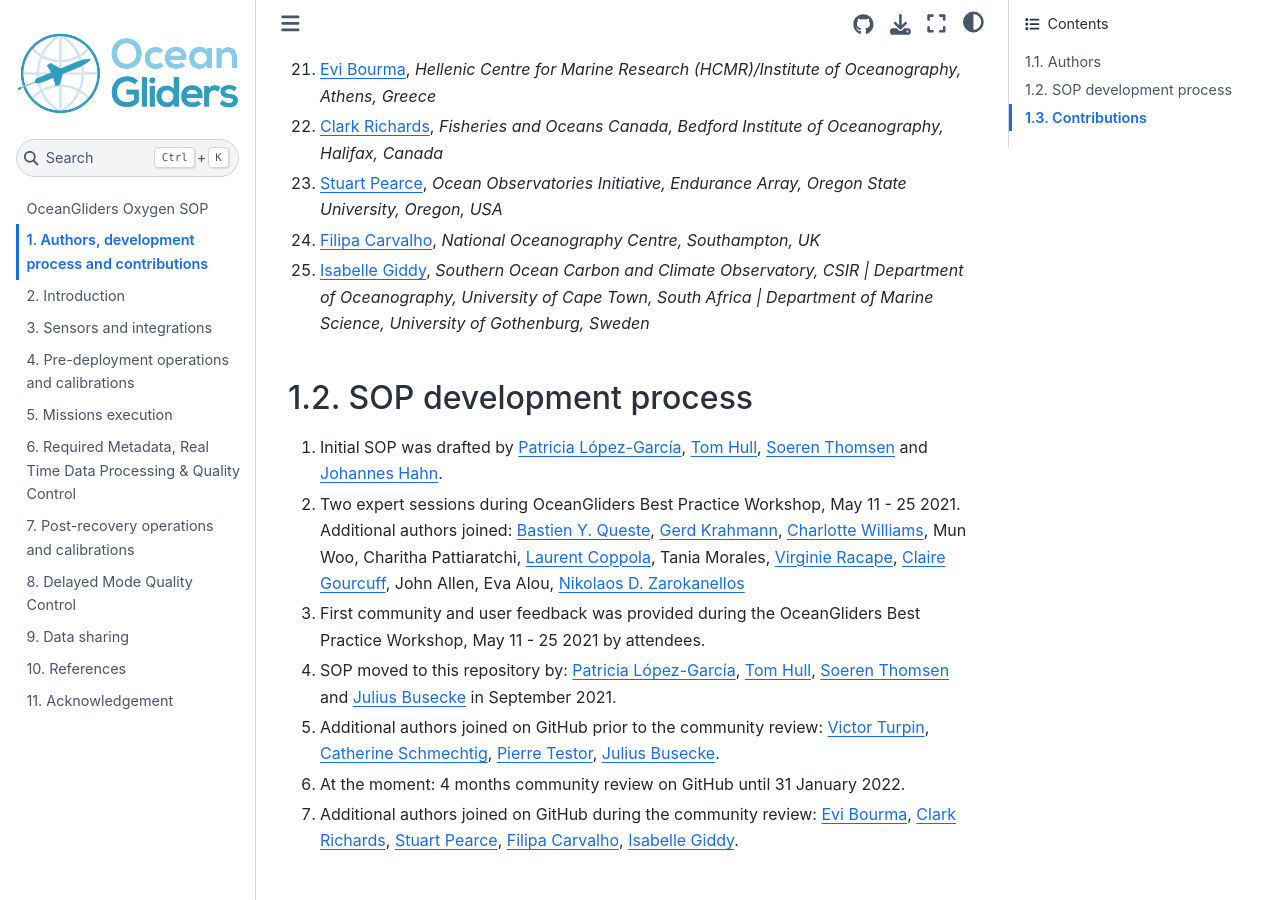
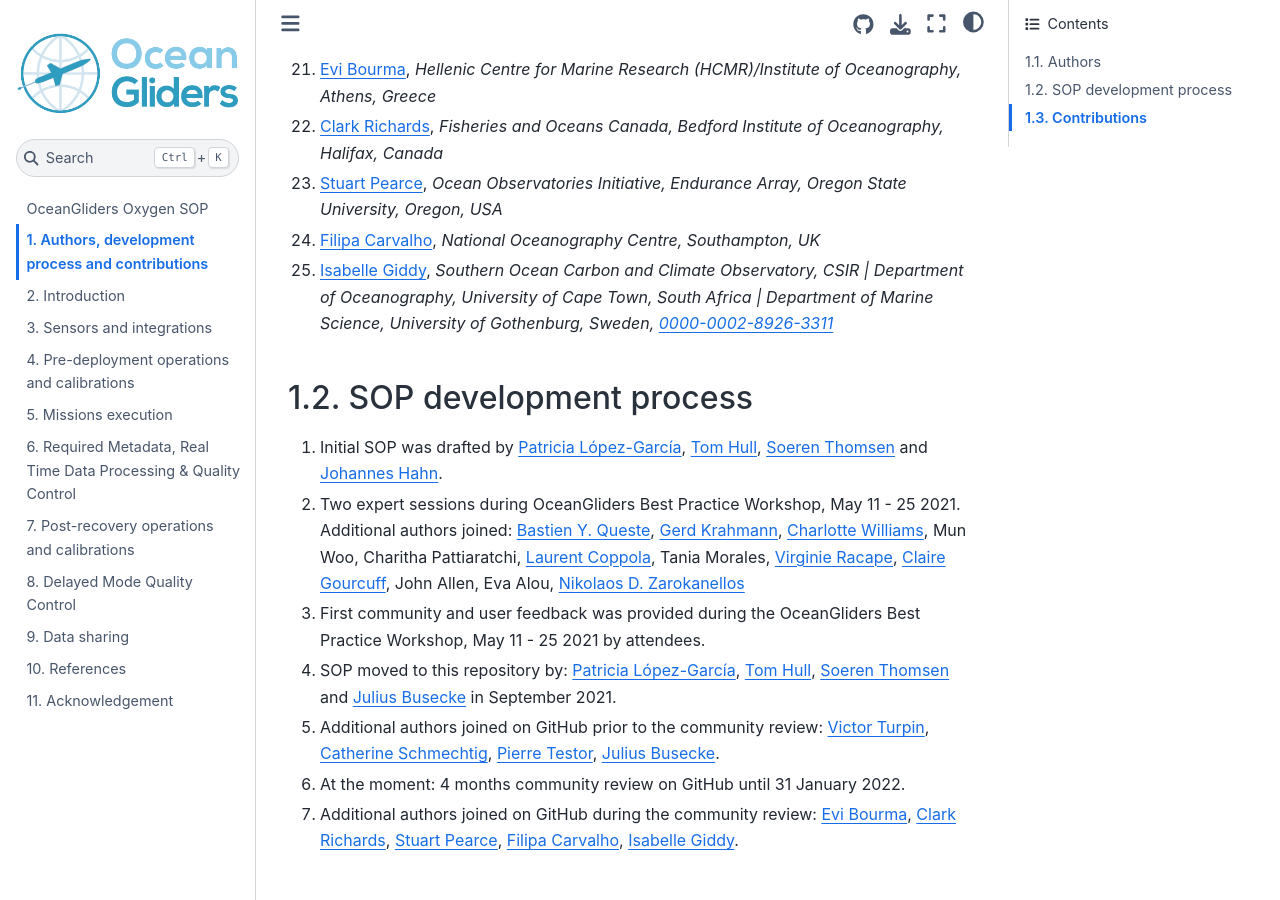
Before and after one commit to OceanGlidersCommunity/Oxygen_SOP, a Jupyter Book: the page built from sections/authors_SOP_development_process.md, in a window 1280 px wide and 900 px high, scrolled down 1156 px. Built offline with Jupyter Book 1.0.4 settings and Sphinx 7.4.7 and the Sphinx Book theme 1.1.4, drawn with Linux system fonts in a browser that asks for light colours.

Commit message:
add Isabelle Giddy's ORCID

```diff
--- a/sections/authors_SOP_development_process.md
+++ b/sections/authors_SOP_development_process.md
@@ -25,7 +25,7 @@
   1. [Clark Richards](https://github.com/richardsc), *Fisheries and Oceans Canada, Bedford Institute of Oceanography, Halifax, Canada*
   1. [Stuart Pearce](https://github.com/s-pearce), *Ocean Observatories Initiative, Endurance Array, Oregon State University, Oregon, USA*
   1. [Filipa Carvalho](https://github.com/pipa85), *National Oceanography Centre, Southampton, UK*
-  1. [Isabelle Giddy](https://github.com/isgiddy), *Southern Ocean Carbon and Climate Observatory, CSIR | Department of Oceanography, University of Cape Town, South Africa | Department of Marine Science, University of Gothenburg, Sweden*
+  1. [Isabelle Giddy](https://github.com/isgiddy), *Southern Ocean Carbon and Climate Observatory, CSIR | Department of Oceanography, University of Cape Town, South Africa | Department of Marine Science, University of Gothenburg, Sweden, [0000-0002-8926-3311](https://orcid.org/0000-0002-8926-3311)*
 
 ## SOP development process
 1) Initial SOP was drafted by [Patricia López-García](https://github.com/patricialg), [Tom Hull](https://github.com/tomhull), [Soeren Thomsen](https://github.com/soerenthomsen) and [Johannes Hahn](https://github.com/hahn-johannes).
```
